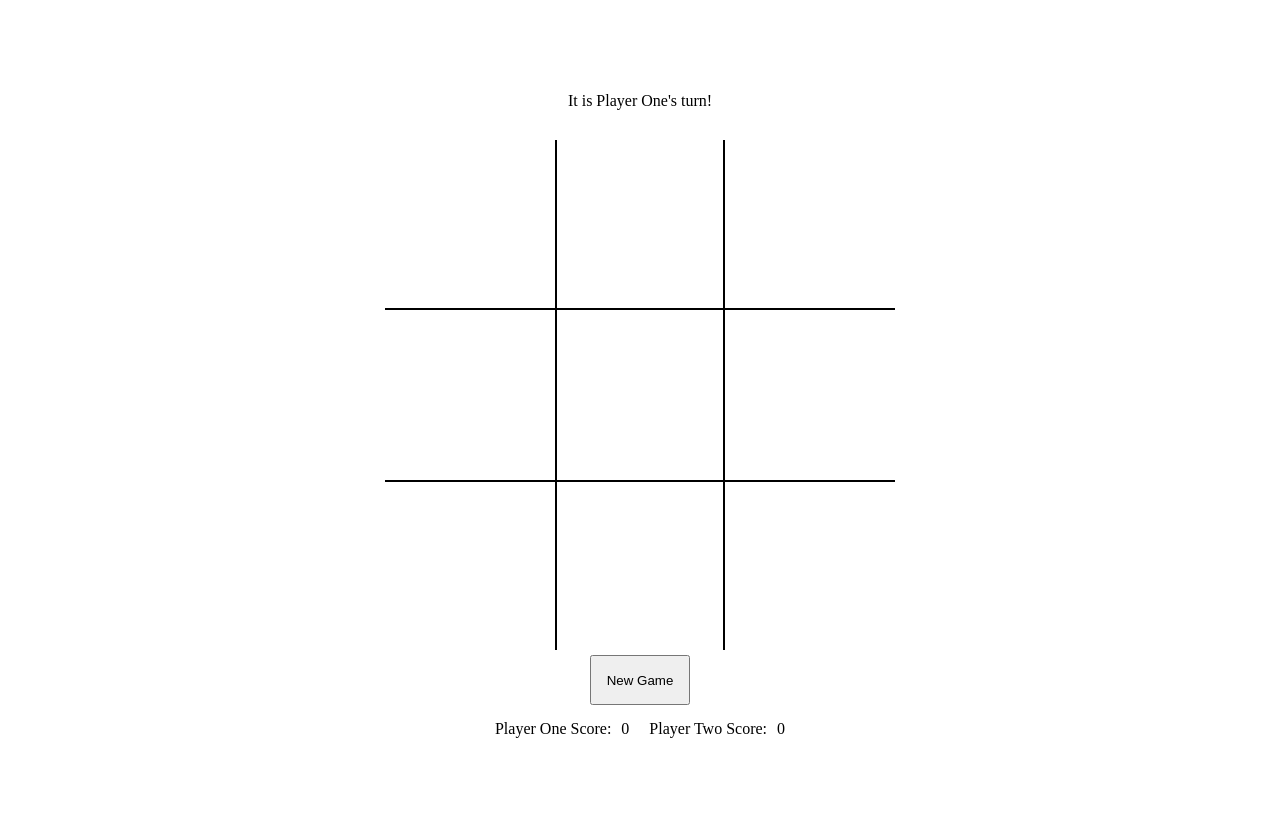
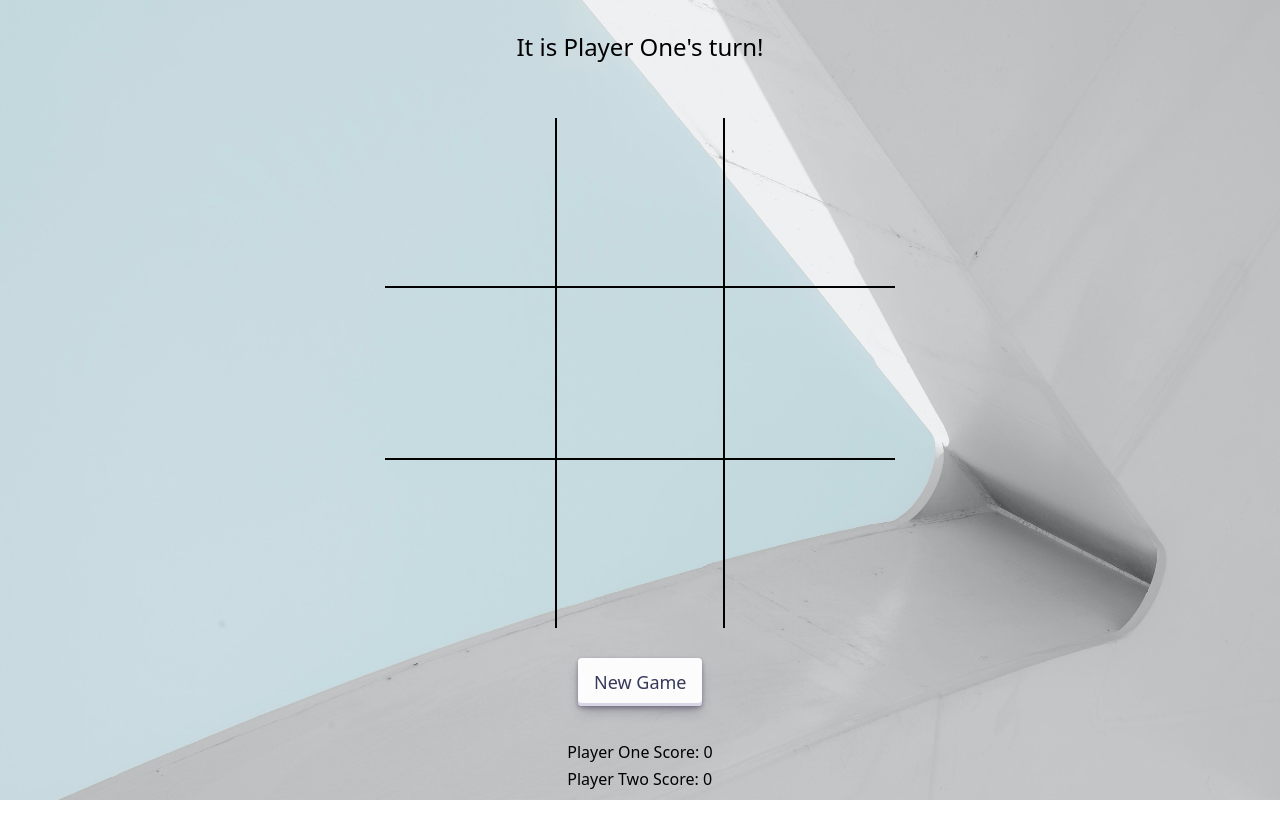
Before and after one commit to pandalexander/tic-tac-toe-odin, a plain HTML site: page index.html in a window 1280 px wide. Drawn offline with Linux system fonts and the light colour scheme; a web font is replaced by a local one.

Commit message:
Style and space elements evenly
I also added a background image

```diff
--- a/index.html
+++ b/index.html
@@ -4,6 +4,12 @@
     <meta charset="UTF-8" />
     <meta name="viewport" content="width=device-width, initial-scale=1.0" />
     <link rel="stylesheet" href="styles.css" />
+    <link rel="preconnect" href="https://fonts.googleapis.com" />
+    <link rel="preconnect" href="https://fonts.gstatic.com" crossorigin />
+    <link
+      href="https://fonts.googleapis.com/css2?family=Rubik+Broken+Fax&display=swap"
+      rel="stylesheet"
+    />
     <title>Tic Tac Toe</title>
   </head>
   <body>
@@ -21,13 +27,13 @@
         <div class="box" id="bottom-right"></div>
       </div>
       <button id="new-game-button">New Game</button>
-      <div style="display: flex">
+      <div class="score-box">
         <div style="display: flex">
-          <div>Player One Score:</div>
+          <div>Player One Score:&#160;</div>
           <p id="player-one-score"></p>
         </div>
         <div style="display: flex">
-          <div>Player Two Score:</div>
+          <div>Player Two Score:&#160;</div>
           <p id="player-two-score"></p>
         </div>
       </div>
--- a/styles.css
+++ b/styles.css
@@ -1,7 +1,13 @@
 * {
   margin: 0;
-  padding: 5px;
+  padding: 0px;
   box-sizing: border-box;
+  font-family: "Rubik Broken Fax", system-ui;
+}
+
+body {
+  background-image: url(future.jpg);
+  background-size: cover;
 }
 
 #board-center-container {
@@ -13,11 +19,14 @@
 }
 
 #narrator {
+  margin: 15px;
   text-align: center;
   padding: 25px;
+  font-size: x-large;
 }
 
 #board-container {
+  margin: 15px;
   margin-left: auto;
   margin-right: auto;
   display: grid;
@@ -27,6 +36,7 @@
 
 @media only screen and (min-width: 600px) {
   #board-container {
+    margin: 15px;
     margin-left: auto;
     margin-right: auto;
     display: grid;
@@ -36,7 +46,7 @@
 }
 
 .box:hover {
-  background-color: whitesmoke;
+  background-color: rgb(245, 245, 245, 0.25);
 }
 
 #top-left {
@@ -73,6 +83,65 @@
 }
 
 #new-game-button {
-  width: 100px;
-  height: 50px;
+  min-height: 48px;
+  margin: 15px;
+  align-items: center;
+  appearance: none;
+  background-color: #fcfcfd;
+  border-radius: 4px;
+  border-width: 0;
+  box-shadow: rgba(45, 35, 66, 0.4) 0 2px 4px,
+    rgba(45, 35, 66, 0.3) 0 7px 13px -3px, #d6d6e7 0 -3px 0 inset;
+  box-sizing: border-box;
+  color: #36395a;
+  cursor: pointer;
+  display: inline-flex;
+  height: 48px;
+  justify-content: center;
+  line-height: 1;
+  list-style: none;
+  overflow: hidden;
+  padding-left: 16px;
+  padding-right: 16px;
+  position: relative;
+  text-align: left;
+  text-decoration: none;
+  transition: box-shadow 0.15s, transform 0.15s;
+  user-select: none;
+  -webkit-user-select: none;
+  touch-action: manipulation;
+  white-space: nowrap;
+  will-change: box-shadow, transform;
+  font-size: 18px;
 }
+
+#new-game-button:focus {
+  box-shadow: #d6d6e7 0 0 0 1.5px inset, rgba(45, 35, 66, 0.4) 0 2px 4px,
+    rgba(45, 35, 66, 0.3) 0 7px 13px -3px, #d6d6e7 0 -3px 0 inset;
+}
+
+#new-game-button:hover {
+  box-shadow: rgba(45, 35, 66, 0.4) 0 4px 8px,
+    rgba(45, 35, 66, 0.3) 0 7px 13px -3px, #d6d6e7 0 -3px 0 inset;
+  transform: translateY(-2px);
+}
+
+#new-game-button:active {
+  box-shadow: #d6d6e7 0 3px 7px inset;
+  transform: translateY(2px);
+}
+
+.box {
+  font-size: 4rem;
+  display: flex;
+  justify-content: center;
+  align-items: center;
+}
+
+.score-box {
+  margin: 15px;
+}
+
+div.score-box > * {
+  margin: 5px;
+}
```
Also changed, not shown: future.jpg (added).
